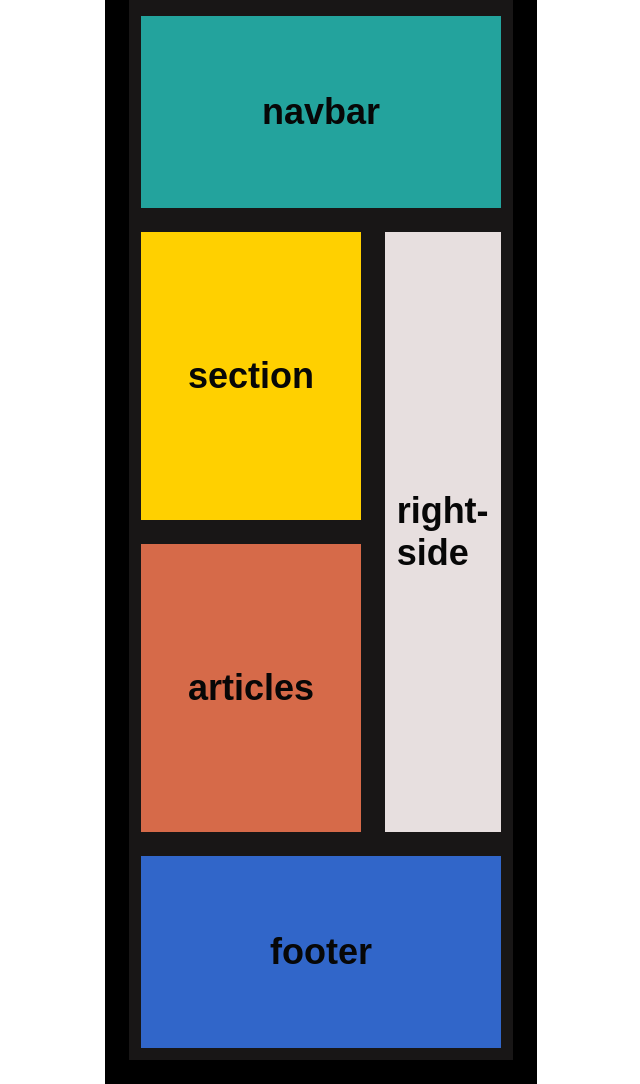
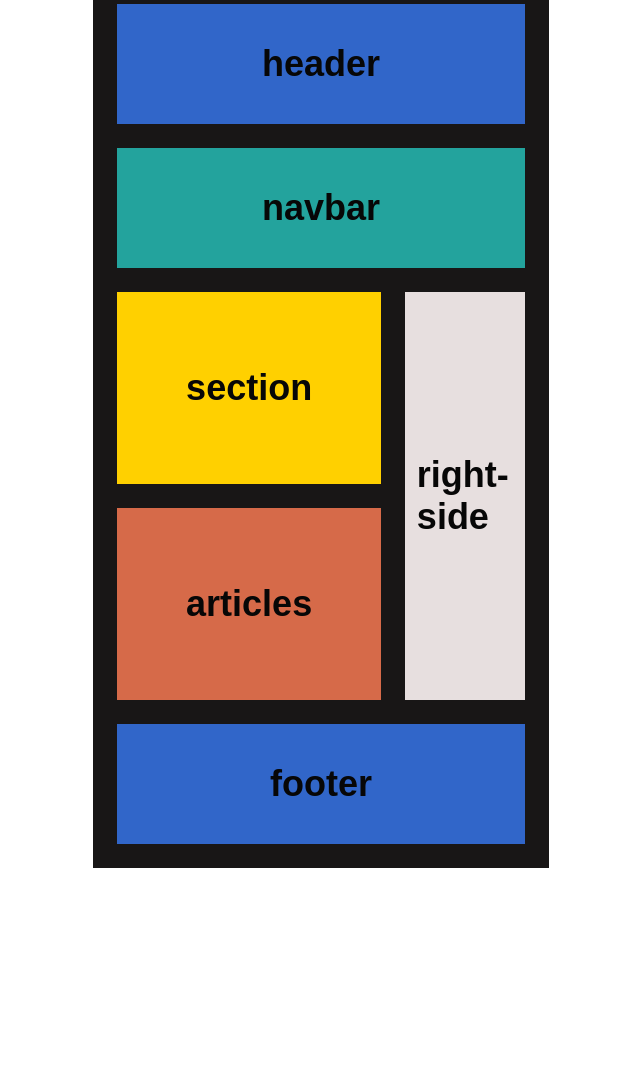
Before and after one commit to pedro-ols/pratica-grid, a plain HTML site: page index.html in a window 1280 px wide. Shown: the whole page, without its empty margins (319-959 px from the left). After the commit the page ends 868 px from the top, so only its background shows below. Drawn offline with Linux system fonts and the light colour scheme.

Commit message:
that one wasn´t the real last commit. This one carries the message 'fix: adjust sizes'

```diff
--- a/style.css
+++ b/style.css
@@ -1,7 +1,6 @@
 * {
     margin: 0;
     padding: 0;
-    box-sizing: border-box;
     margin: 0.5rem;
     font-family: Arial, Helvetica, sans-serif;
     font-size: 1.5rem;
@@ -25,10 +24,10 @@ body {
         "articles articles right-side"
         "footer footer footer";
     background-color: rgb(24, 22, 22);
-    border: #000 solid 1rem;
+    border: rgb(24, 22, 22) solid 0.5rem;
 }
 .header {
-    height: 8rem;
+    height: 5rem;
     grid-area: header;
     background-color: rgb(49, 102, 201);
     display: flex;
@@ -36,7 +35,7 @@ body {
     justify-content: center;
 }
 .navbar {
-    height: 8rem;
+    height: 5rem;
     grid-area: navbar;
     background-color: rgb(35, 163, 157);
     display: flex;
@@ -45,7 +44,7 @@ body {
 }
 
 .section {
-    height: 12rem;
+    height: 8rem;
     grid-area: section;
     background-color: rgb(255, 208, 0);
     display: flex;
@@ -54,7 +53,7 @@ body {
 }
 
 .articles {
-    height: 12rem;
+    height: 8rem;
     grid-area: articles;
     background-color: rgb(214, 106, 73);
     display: flex;
@@ -63,7 +62,7 @@ body {
 }
 
 .right-side {
-    height: 25rem;
+    height: 17rem;
     grid-area: right-side;
     background-color: rgb(231, 223, 223);
     display: flex;
@@ -72,7 +71,7 @@ body {
 }
 
 .footer {
-    height: 8rem;
+    height: 5rem;
     grid-area: footer;
     background-color: rgb(49, 102, 201);
     display: flex;
```
